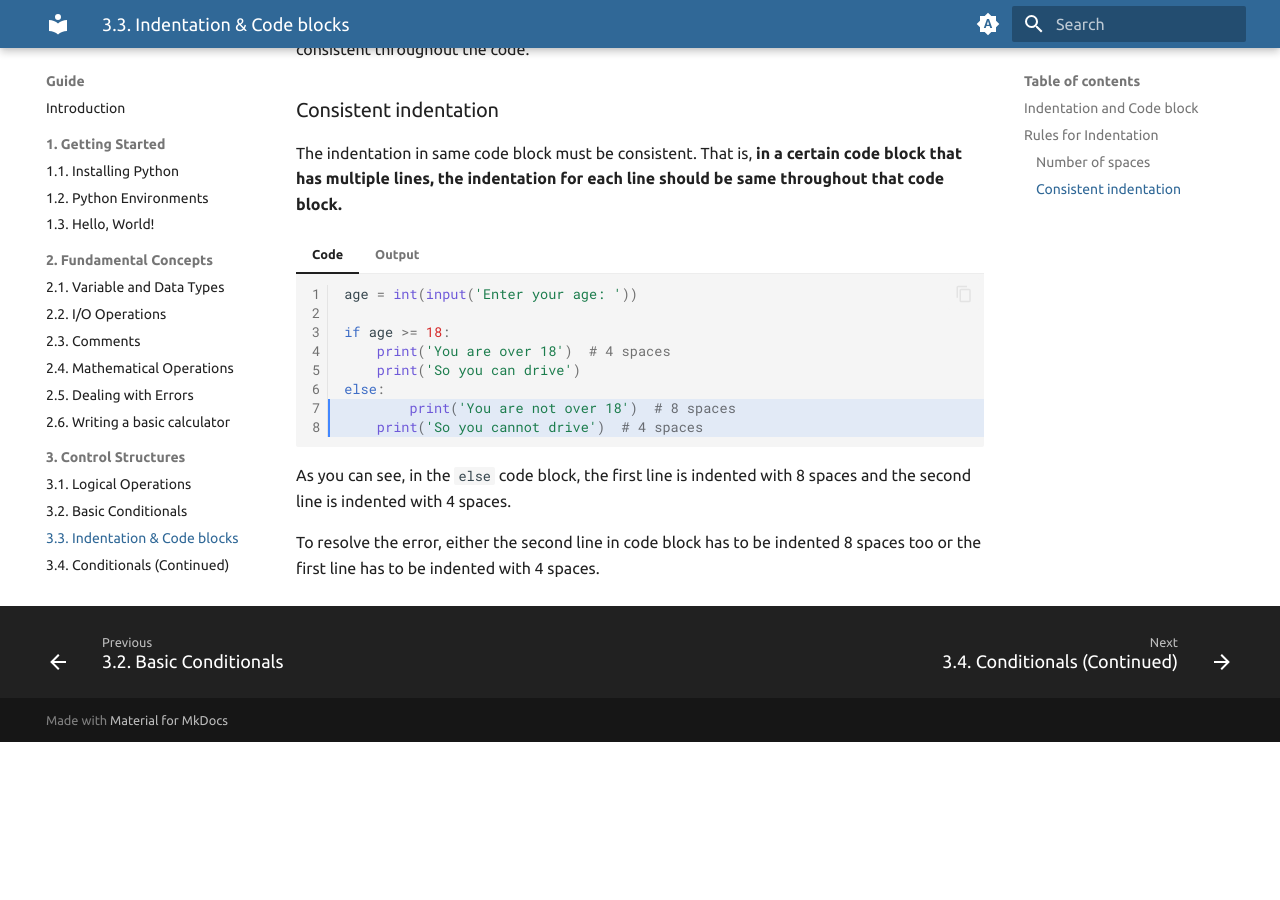
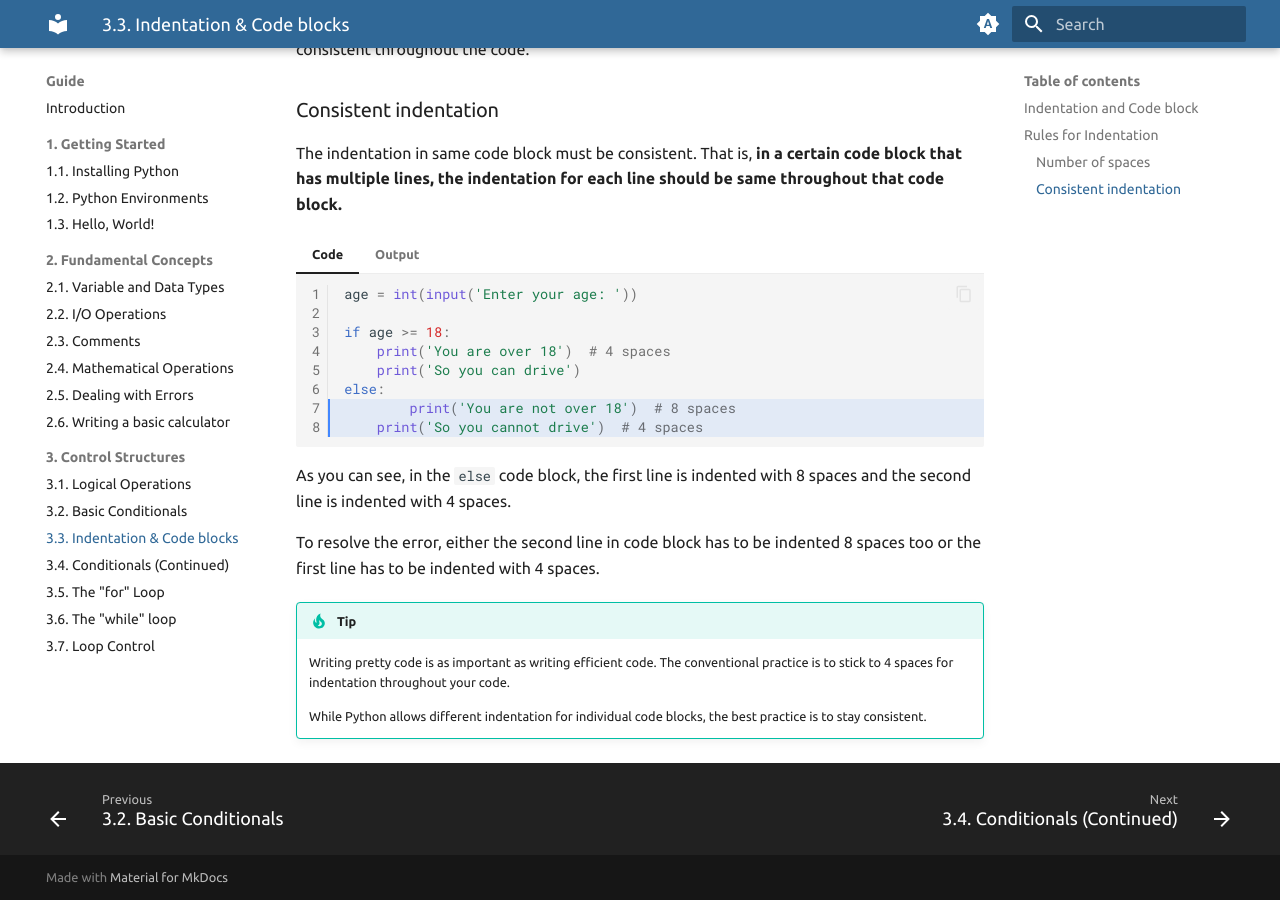
Before and after one commit to thepyguide/thepyguide.github.io, an MkDocs documentation site: the page built from docs/control-structures/indentation.md, in a window 1280 px wide and 900 px high, scrolled down 1760 px. Built offline with MkDocs 1.6.1 and Material for MkDocs 9.7.7, drawn with Linux system fonts in a browser that asks for light colours; before the commit the page ends 2502 px from its top, so only the background shows below that.

Commit message:
Add indentation tip and guide information

```diff
--- a/docs/control-structures/indentation.md
+++ b/docs/control-structures/indentation.md
@@ -134,3 +134,11 @@
 
 To resolve the error, either the second line in code block has to be indented 8 spaces
 too or the first line has to be indented with 4 spaces.
+
+!!! tip
+
+    Writing pretty code is as important as writing efficient code. The conventional
+    practice is to stick to 4 spaces for indentation throughout your code.
+
+    While Python allows different indentation for individual code blocks, the best
+    practice is to stay consistent.
```
Also changed, not shown: docs/introduction.md (+4 -0 lines).
